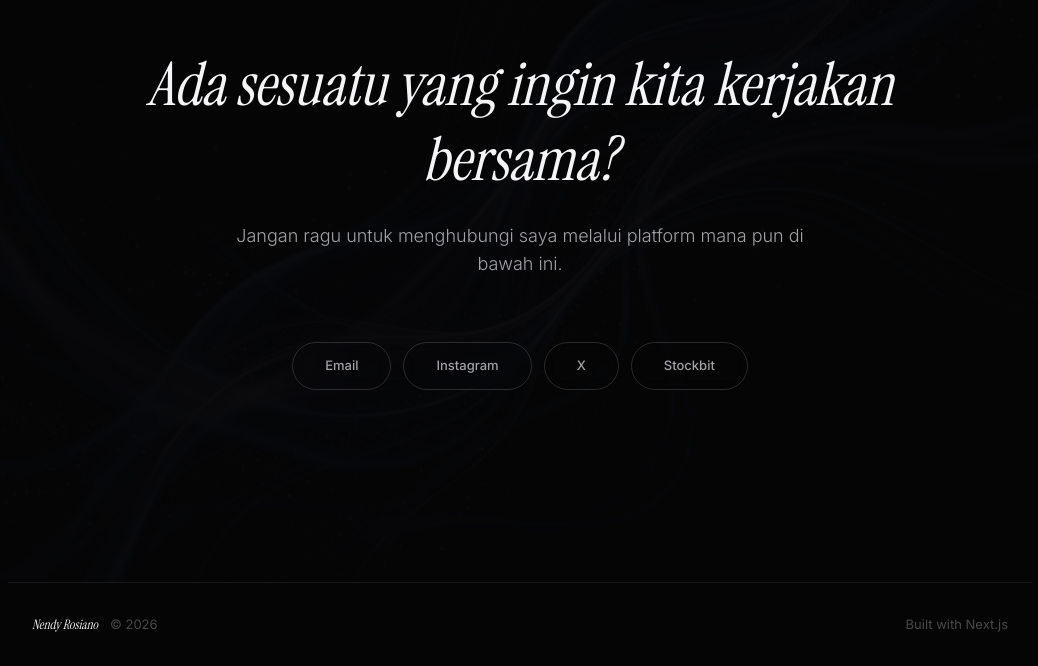
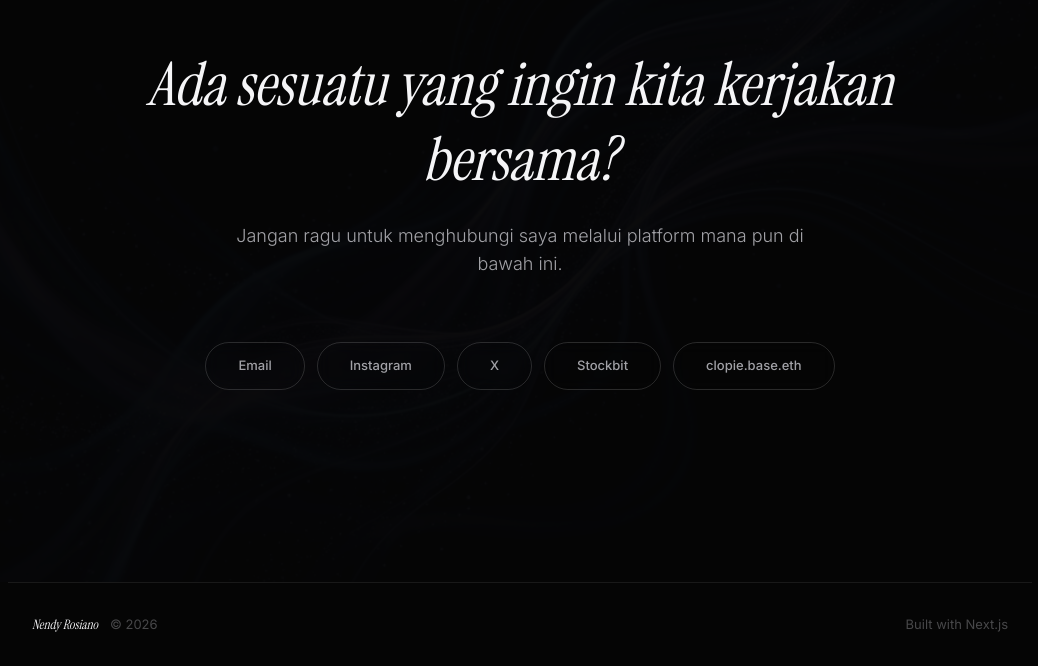
Before and after one commit to cloviel/portofolio-revamp, a Next.js app: page / in a window 1280 px wide. Shown: the part 4966-5632 px from the top of the page, without its empty margins (120-1158 px from the left). Built offline with nearby package versions, Linux system fonts and the light colour scheme.

Commit message:
feat: add clopie.base.eth to contact links

```diff
--- a/src/app/page.tsx
+++ b/src/app/page.tsx
@@ -83,7 +83,7 @@ const projects=[
   {n:"03",title:"Clovnime",cat:"Entertainment · Streaming",desc:"Platform streaming untuk menonton anime ongoing dan completed dengan jadwal rilis terbaru.",site:"https://clovnime.vercel.app/",detail:"/work/clovnime"},
   {n:"04",title:"Clovflapy",cat:"SaaS · API Gateway",desc:"Control plane API LLM pay-as-you-go dengan sistem wallet, tracking usage, dan kompatibilitas OpenAI SDK.",site:"https://clovflapy.vercel.app/",detail:"/work/clovflapy"},
 ];
-const socials=[{label:"Email",href:"mailto:valencied@clovfla.my.id"},{label:"Instagram",href:"https://www.instagram.com/zerovlie"},{label:"X",href:"https://x.com/clovalencied"},{label:"Stockbit",href:"https://stockbit.com/clov"}];
+const socials=[{label:"Email",href:"mailto:valencied@clovfla.my.id"},{label:"Instagram",href:"https://www.instagram.com/zerovlie"},{label:"X",href:"https://x.com/clovalencied"},{label:"Stockbit",href:"https://stockbit.com/clov"},{label:"clopie.base.eth",href:"https://base.app/profile/clopie"}];
 
 export default function Home(){
   const[ready,setReady]=useState(false);
```
